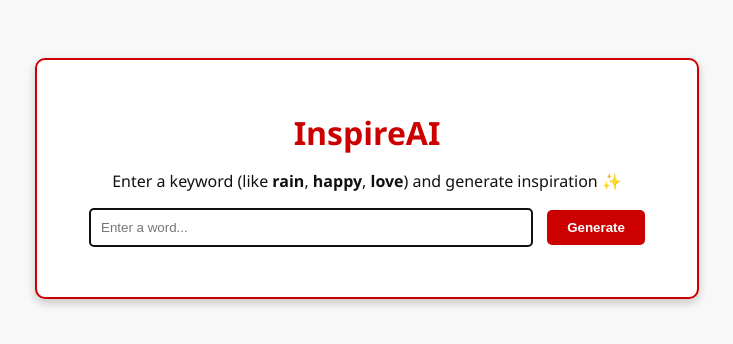
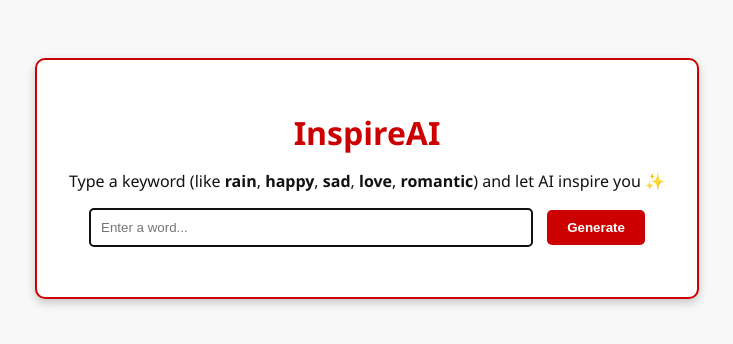
Before and after one commit to SWASTIKA-SINGHA/InspireAi-swas, a plain HTML site: page index.html in a window 1280 px wide. Shown: the whole page, without its empty margins (273-1006 px from the left). Drawn offline with Linux system fonts and the light colour scheme.

Commit message:
Update index.html

```diff
--- a/index.html
+++ b/index.html
@@ -8,7 +8,7 @@
 <body>
   <div class="container">
     <h1>InspireAI</h1>
-    <p>Enter a keyword (like <b>rain</b>, <b>happy</b>, <b>love</b>) and generate inspiration ✨</p>
+    <p>Type a keyword (like <b>rain</b>, <b>happy</b>, <b>sad</b>, <b>love</b>, <b>romantic</b>) and let AI inspire you ✨</p>
 
     <form id="poemForm">
       <input type="text" id="keyword" placeholder="Enter a word..." required>
```
